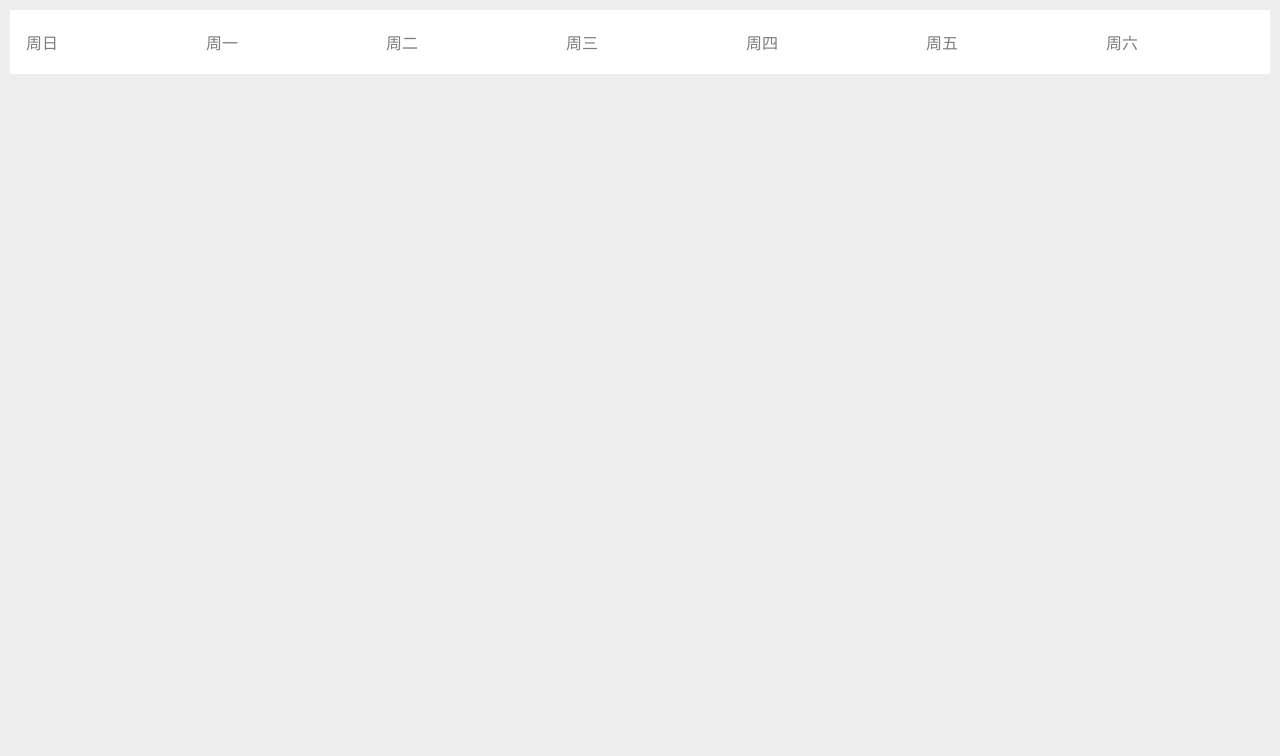
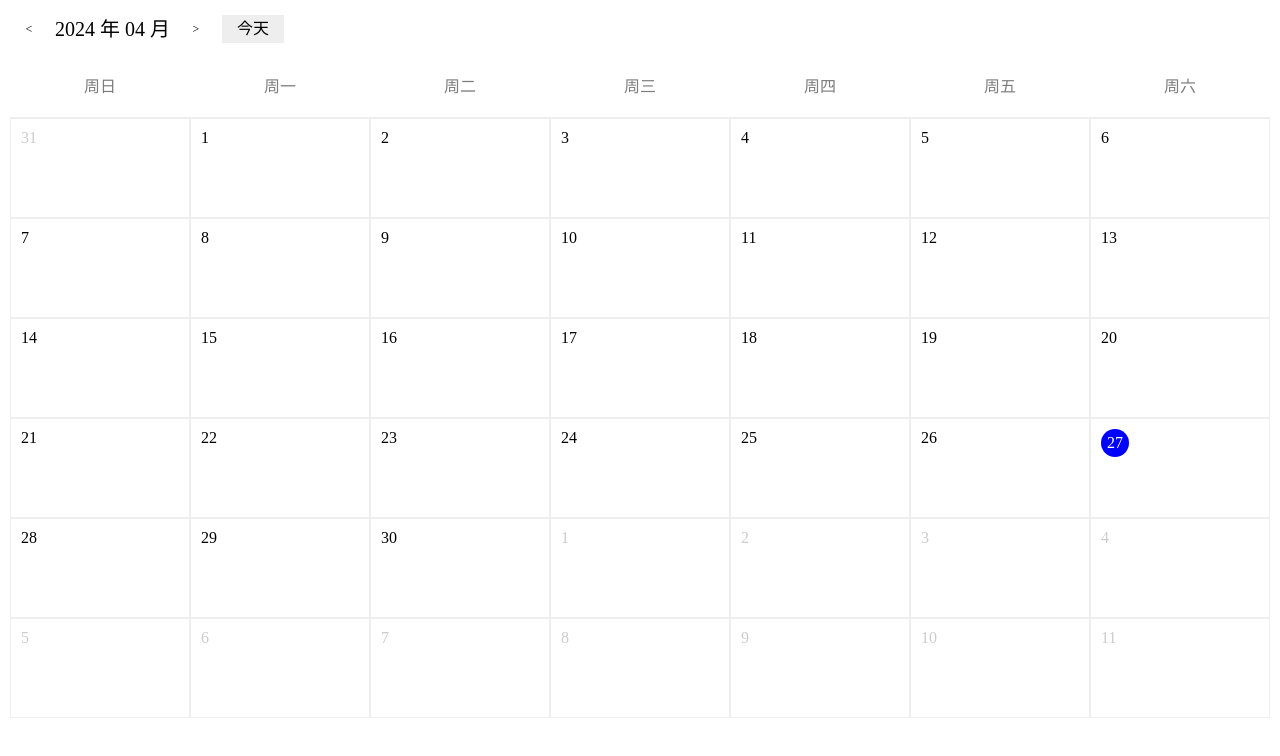
Before and after one commit to calix-cui/react-demo, a React (Create React App) app: page / in a window 1280 px wide. Shown: the top 756 px of the page. Built offline with nearby package versions, Linux system fonts and the light colour scheme.

Commit message:
feat: Calendar(2)

```diff
--- a/package.json
+++ b/package.json
@@ -10,6 +10,7 @@
     "@types/node": "^16.18.96",
     "@types/react": "^18.3.0",
     "@types/react-dom": "^18.3.0",
+    "classnames": "^2.5.1",
     "dayjs": "^1.11.10",
     "react": "^18.3.0",
     "react-dom": "^18.3.0",
--- a/src/App.css
+++ b/src/App.css
@@ -9,7 +9,6 @@ html, body, #root, .App {
 }
 .App {
   text-align: center;
-  background-color: #eee;
   padding: 10px;
 }
 
--- a/src/App.tsx
+++ b/src/App.tsx
@@ -1,11 +1,15 @@
-import Calendar from './Calendar';
-import dayjs from 'dayjs'
-import './App.css';
+import Calendar from "./Calendar";
+import dayjs, { Dayjs } from "dayjs";
+import "./App.css";
 
 function App() {
+  const changeHandler = (date: Dayjs) => {
+    console.log(date.format('YYYY-MM-DD'))
+  };
+
   return (
     <div className="App">
-      <Calendar value={dayjs()}></Calendar>
+      <Calendar value={dayjs()} onChange={changeHandler}></Calendar>
     </div>
   );
 }
--- /dev/null
+++ b/src/Calendar/Header.tsx
@@ -0,0 +1,28 @@
+import { Dayjs } from "dayjs";
+
+interface HeaderProps {
+  curMonth: Dayjs;
+  prevMonthHandler: () => void;
+  nextMonthHandler: () => void;
+}
+
+function Header(props: HeaderProps) {
+  const { curMonth, nextMonthHandler, prevMonthHandler } = props;
+
+  return (
+    <div className="calendar-header">
+      <div className="calendar-header-left">
+        <div className="calendar-header-icon" onClick={prevMonthHandler}>
+          &lt;
+        </div>
+        <div className="calendar-header-value">{curMonth.format("YYYY 年 MM 月")}</div>
+        <div className="calendar-header-icon" onClick={nextMonthHandler}>
+          &gt;
+        </div>
+        <div className="calendar-header-btn">今天</div>
+      </div>
+    </div>
+  );
+}
+
+export default Header;
--- a/src/Calendar/MonthCalender.tsx
+++ b/src/Calendar/MonthCalender.tsx
@@ -1,24 +1,110 @@
-import { CalendarProps } from "."
-import { Dayjs } from 'dayjs';
+import cs from "classnames";
+import { CalendarProps } from ".";
+import { Dayjs } from "dayjs";
+
+interface daysType {
+  date: Dayjs;
+  currentMonth: boolean;
+  currentDate: boolean;
+}
+
+interface MonthCalendarProps extends CalendarProps {
+  selectHandler?: (date: Dayjs) => void;
+  curMonth: Dayjs;
+}
 
 function getAllDays(date: Dayjs) {
+  // let daysInMonth = date.daysInMonth();
+  let startDate = date.startOf("month");
+  const day = startDate.day(); // 本月第一天的星期数
 
+  const daysInfo: Array<daysType> = new Array(6 * 7);
+
+  // 计算本月之前的日期
+  for (let i = 0; i < day; i++) {
+    daysInfo[i] = {
+      date: startDate.subtract(day - i, "day"),
+      currentMonth: false,
+      currentDate: false,
+    };
+  }
+
+  const currentDate = date.date();
+  // 计算本月的日期
+  for (let i = day; i < daysInfo.length; i++) {
+    let curDate = startDate.add(i - day, "day");
+    daysInfo[i] = {
+      date: curDate,
+      currentMonth: curDate.month() === date.month(),
+      currentDate: curDate.date() === currentDate,
+    };
+  }
+
+  return daysInfo;
 }
 
-function MonthCalendar(props: CalendarProps) {
-  const weekList = ['周日', '周一', '周二', '周三', '周四', '周五', '周六']
+function renderDays(
+  days: Array<daysType>,
+  dateRender: CalendarProps["dateRender"],
+  dateInnerContent: CalendarProps["dateInnerContent"],
+  value: Dayjs,
+  selectHandler: MonthCalendarProps["selectHandler"]
+) {
+  const rows = [];
+  for (let i = 0; i < 6; i++) {
+    const row = [];
+    for (let j = 0; j < 7; j++) {
+      const item = days[i * 7 + j];
+      row[j] = (
+        <div
+          className={"calendar-month-body-cell " + (item.currentMonth ? "calendar-month-body-cell-current " : "")}
+          onClick={() => selectHandler?.(item.date)}
+          key={`${i - j}`}>
+          {dateRender ? (
+            dateRender(item.date)
+          ) : (
+            <div className="calendar-month-body-cell-date">
+              <div
+                className={cs(
+                  "calendar-month-body-cell-date-value",
+                  value.format('YYYYMMDD') === item.date.format('YYYYMMDD') ? "calendar-month-body-cell-date-selected" : ""
+                )}>
+                {item.date.date()}
+              </div>
+              <div className="calendar-month-body-cell-date-content">{dateInnerContent?.(item.date)}</div>
+            </div>
+          )}
+        </div>
+      );
+    }
+    rows.push(row);
+  }
+  return rows.map((row, _) => (
+    <div className="calendar-month-body-row" key={`row${_}`}>
+      {row}
+    </div>
+  ));
+}
+
+function MonthCalendar(props: MonthCalendarProps) {
+  const weekList = ["周日", "周一", "周二", "周三", "周四", "周五", "周六"];
+
+  const { value, curMonth, dateRender, dateInnerContent, selectHandler } = props;
+
+  const allDays = getAllDays(curMonth);
 
   return (
-    <div className='calendar-month'>
-      <div className='calendar-month-week-list'>
+    <div className="calendar-month">
+      <div className="calendar-month-week-list">
         {weekList.map((week) => (
-          <div className='calendar-month-week-list-item' key={week}>
+          <div className="calendar-month-week-list-item" key={week}>
             {week}
           </div>
         ))}
       </div>
+      <div className="calendar-month-body">{renderDays(allDays, dateRender, dateInnerContent, value, selectHandler)}</div>
     </div>
-  )
+  );
 }
 
-export default MonthCalendar
+export default MonthCalendar;
--- a/src/Calendar/index.scss
+++ b/src/Calendar/index.scss
@@ -1,5 +1,6 @@
 .calendar {
   width: 100%;
+  height: 500px;
   background-color: #fff;
 }
 
@@ -13,9 +14,98 @@
 
     &-item {
       padding: 20px 16px;
-      text-align: left;
+      text-align: center;
       color: #7d7d7f;
       flex: 1;
     }
   }
+
+  &-body {
+    &-row {
+      height: 100px;
+      display: flex;
+    }
+
+    &-cell {
+      flex: 1;
+      border: 1px solid #eee;
+      color: #ccc;
+      overflow: hidden;
+      &-current {
+        color: #000;
+      }
+      &-date {
+        padding: 10px;
+        text-align: left;
+
+        &-selected {
+          background-color: blue;
+          width: 28px;
+          height: 28px;
+          line-height: 28px;
+          text-align: center;
+          color: #fff;
+          border-radius: 50%;
+          cursor: pointer;
+        }
+      }
+    }
+    &-cell.currentDate {
+      color: #1677ff;
+      background-color: rgb(230, 244, 255);
+    }
+  }
 }
+
+.calendar-header {
+  padding-left: 5px;
+  padding-top: 5px;
+  padding-bottom: 10px;
+
+  &-left {
+    display: flex;
+    align-items: center;
+
+    height: 28px;
+    line-height: 28px;
+  }
+
+  &-value {
+    font-size: 20px;
+  }
+
+  &-btn {
+    background: #eee;
+    cursor: pointer;
+    border: 0;
+    padding: 0 15px;
+    line-height: 28px;
+
+    &:hover {
+      background: #ccc;
+    }
+  }
+
+  &-icon {
+    width: 28px;
+    height: 28px;
+
+    line-height: 28px;
+
+    border-radius: 50%;
+    text-align: center;
+    font-size: 12px;
+
+    user-select: none;
+    cursor: pointer;
+
+    margin-right: 12px;
+    &:not(:first-child) {
+      margin: 0 12px;
+    }
+
+    &:hover {
+      background: #ccc;
+    }
+  }
+}
--- a/src/Calendar/index.tsx
+++ b/src/Calendar/index.tsx
@@ -1,17 +1,59 @@
-import './index.scss';
-import { Dayjs } from 'dayjs';
-import MonthCalendar from './MonthCalender';
+import "./index.scss";
+import dayjs, { Dayjs } from "dayjs";
+import cs from "classnames";
+import MonthCalendar from "./MonthCalender";
+import Header from "./Header";
+import { CSSProperties, ReactNode, useState } from "react";
 
 export interface CalendarProps {
-    value: Dayjs
+  value: Dayjs;
+  style?: CSSProperties;
+  className?: string | string[];
+  // 定制日期显示，会完全覆盖日期单元格
+  dateRender?: (currentDate: Dayjs) => ReactNode;
+  // 定制日期单元格，内容会被添加到单元格内，只在全屏日历模式下生效。
+  dateInnerContent?: (currentDate: Dayjs) => ReactNode;
+  // 国际化相关
+  locale?: string;
+  onChange?: (date: Dayjs) => void;
 }
 
 function Calendar(props: CalendarProps) {
+  const { value, style, className, onChange } = props;
 
+  const [curValue, setCurValue] = useState<Dayjs>(value);
 
-    return <div className="calendar">
-        <MonthCalendar {...props}/>
+  const [curMonth, setCurMonth] = useState<Dayjs>(value);
+
+  const classNames = cs("calendar", className);
+
+  const selectHandler = (date: Dayjs) => {
+    setCurValue(date);
+    onChange?.(date);
+  };
+
+  function prevMonthHandler() {
+    let prevMonth = curMonth.subtract(1, "month");
+
+    setCurMonth(prevMonth);
+
+    setCurValue(curValue.set("month", prevMonth.month()));
+  }
+
+  function nextMonthHandler() {
+    let nextMonth = curMonth.add(1, "month");
+
+    setCurMonth(nextMonth);
+
+    setCurValue(curValue.set("month", nextMonth.month()));
+  }
+
+  return (
+    <div className={classNames} style={style}>
+      <Header curMonth={curMonth} prevMonthHandler={prevMonthHandler} nextMonthHandler={nextMonthHandler}></Header>
+      <MonthCalendar {...props} value={curValue} curMonth={curMonth} selectHandler={selectHandler} />
     </div>
+  );
 }
 
 export default Calendar;
```
Also changed, not shown: 1 other file (tests, documents, lock files or other folders).
